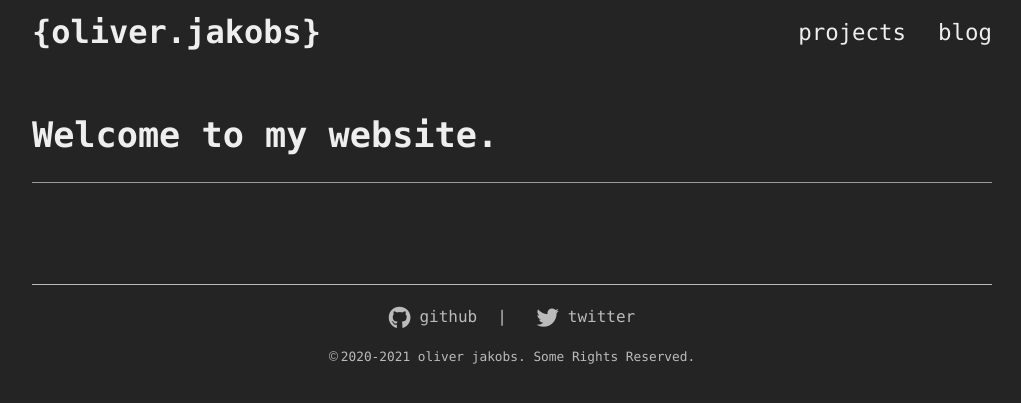
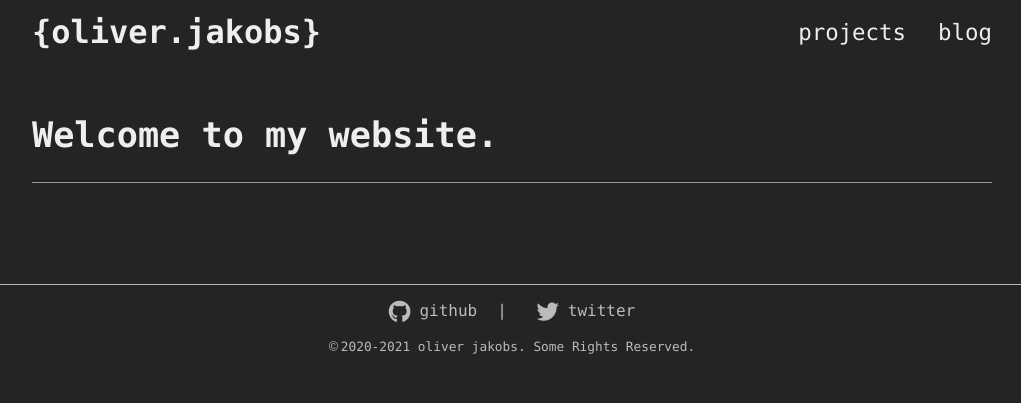
Before and after one commit to oliverjakobs/oliverjakobs.github.io, a Jekyll site: the page built from index.html, in a window 1280 px wide. Shown: the top 403 px of the page, without its empty margins (128-1149 px from the left). Built offline with Jekyll 4.4.1, drawn with Linux system fonts in a browser that asks for light colours; nearby versions of some CDN libraries.

Commit message:
fixed style

```diff
--- a/_sass/main.scss
+++ b/_sass/main.scss
@@ -270,20 +270,19 @@ a {
 
 /* FOOTER */
 .page-footer {
-    height: $footer-height;
-    margin-top: 2rem;
+    margin-top: 2em;
+    margin-bottom: 1.2em;
     text-align: center;
+    color: $color-font2;
+    border-top: 1px solid $color-font2;
 
     .menu {
-        border-top: 1px solid $color-font2;
-        line-height: $footer-height;
         list-style: none;
-        padding: 0px;
-        margin: 0px;
+        padding: 0em;
+        margin: 1em 0em;
 
         li {
             display: inline;
-            color: $color-font2;
 
             * {
                 vertical-align: middle;
@@ -307,8 +306,6 @@ a {
 
     .copyright {
         font-size: 0.8em;
-        color: $color-font2;
-        margin-bottom: 1.2rem;
 
         &::before {
             font-family: Arial, sans-serif;
```
Also changed, not shown: 3 other files.
